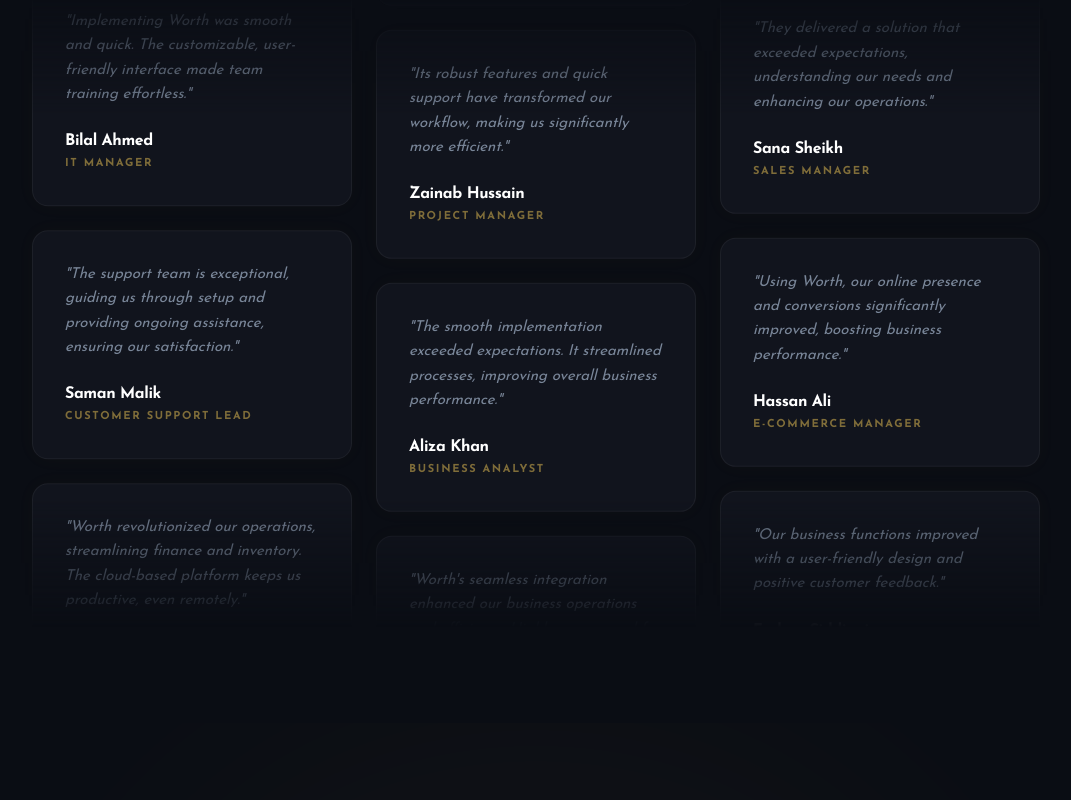
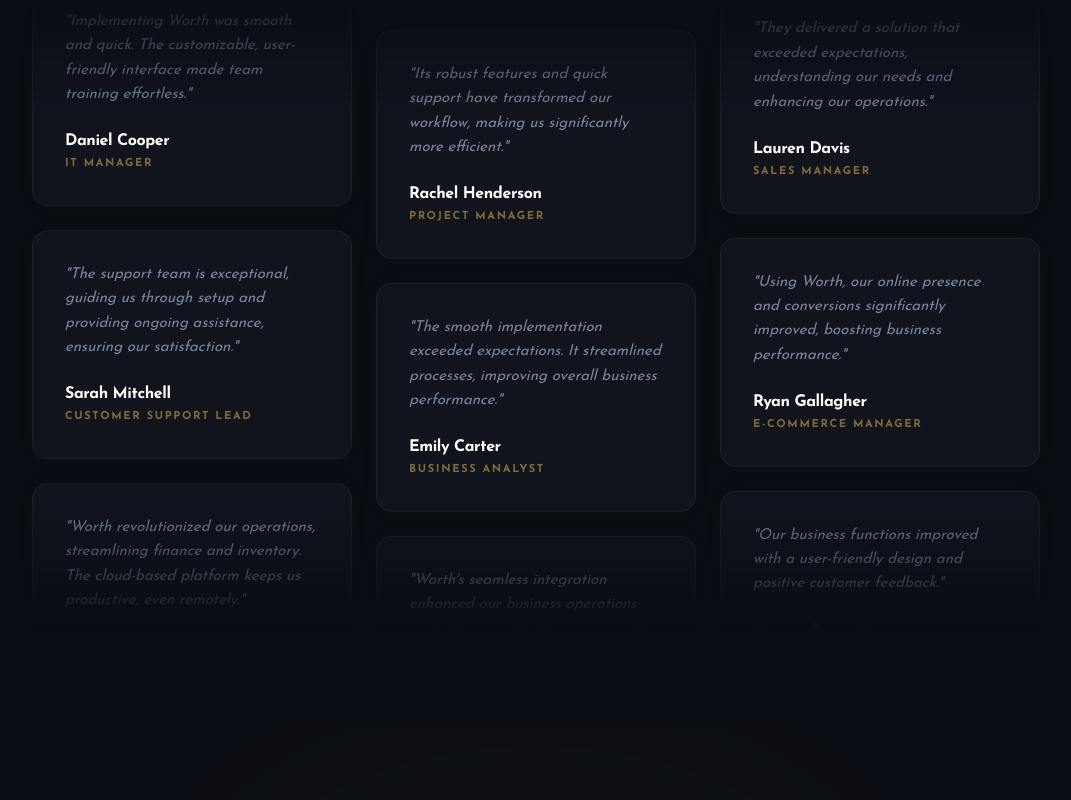
Before and after one commit to HAMMAd3r15/WorthAI, a Next.js app: page / in a window 1280 px wide. Shown: the part 2080-2880 px from the top of the page, without its empty margins (104-1175 px from the left). Built offline with nearby package versions, Linux system fonts and the light colour scheme.

Commit message:
updated website

```diff
--- a/src/components/landing/testimonials-section.tsx
+++ b/src/components/landing/testimonials-section.tsx
@@ -11,42 +11,42 @@ const testimonials = [
   },
   {
     text: "Implementing Worth was smooth and quick. The customizable, user-friendly interface made team training effortless.",
-    name: "Bilal Ahmed",
+    name: "Daniel Cooper",
     role: "IT Manager",
   },
   {
     text: "The support team is exceptional, guiding us through setup and providing ongoing assistance, ensuring our satisfaction.",
-    name: "Saman Malik",
+    name: "Sarah Mitchell",
     role: "Customer Support Lead",
   },
   {
     text: "Worth's seamless integration enhanced our business operations and efficiency. Highly recommend for its intuitive interface.",
-    name: "Omar Raza",
+    name: "James Whitfield",
     role: "CEO",
   },
   {
     text: "Its robust features and quick support have transformed our workflow, making us significantly more efficient.",
-    name: "Zainab Hussain",
+    name: "Rachel Henderson",
     role: "Project Manager",
   },
   {
     text: "The smooth implementation exceeded expectations. It streamlined processes, improving overall business performance.",
-    name: "Aliza Khan",
+    name: "Emily Carter",
     role: "Business Analyst",
   },
   {
     text: "Our business functions improved with a user-friendly design and positive customer feedback.",
-    name: "Farhan Siddiqui",
+    name: "Marcus Bennett",
     role: "Marketing Director",
   },
   {
     text: "They delivered a solution that exceeded expectations, understanding our needs and enhancing our operations.",
-    name: "Sana Sheikh",
+    name: "Lauren Davis",
     role: "Sales Manager",
   },
   {
     text: "Using Worth, our online presence and conversions significantly improved, boosting business performance.",
-    name: "Hassan Ali",
+    name: "Ryan Gallagher",
     role: "E-commerce Manager",
   },
 ];
```
